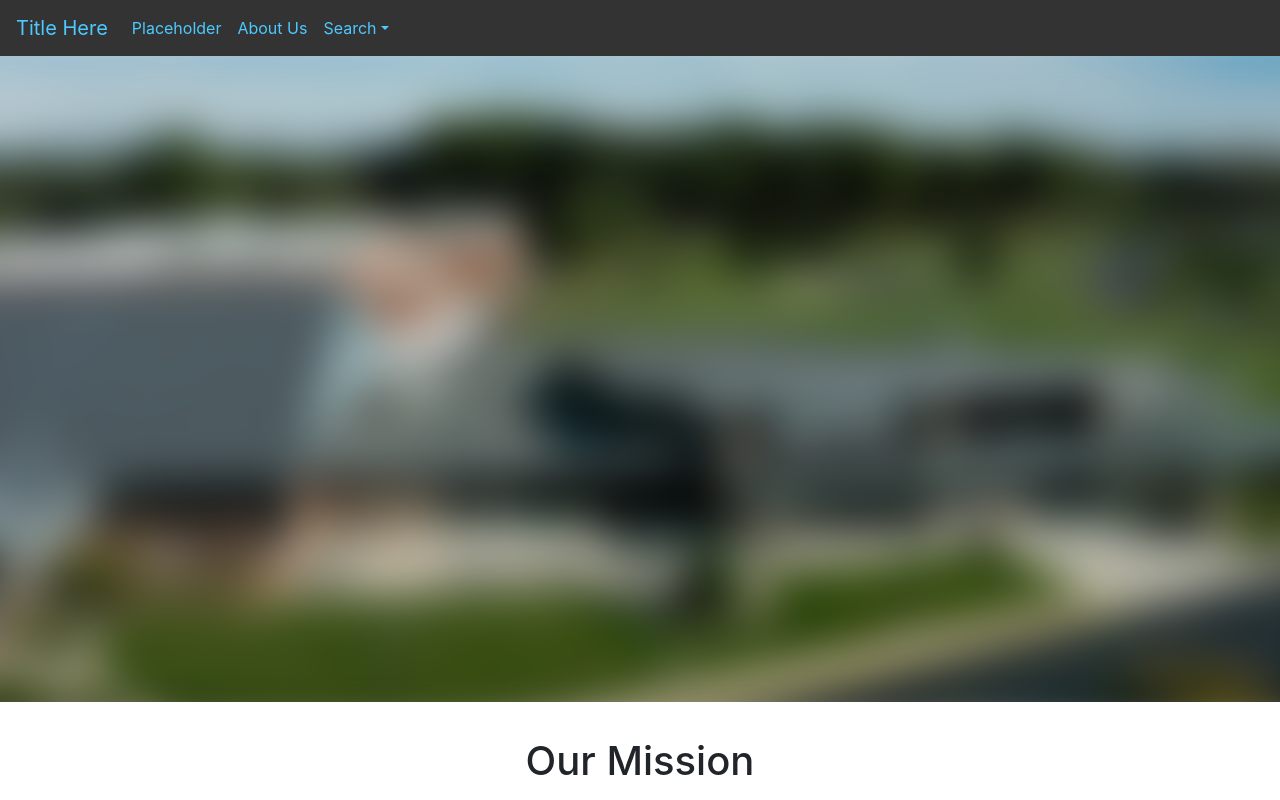
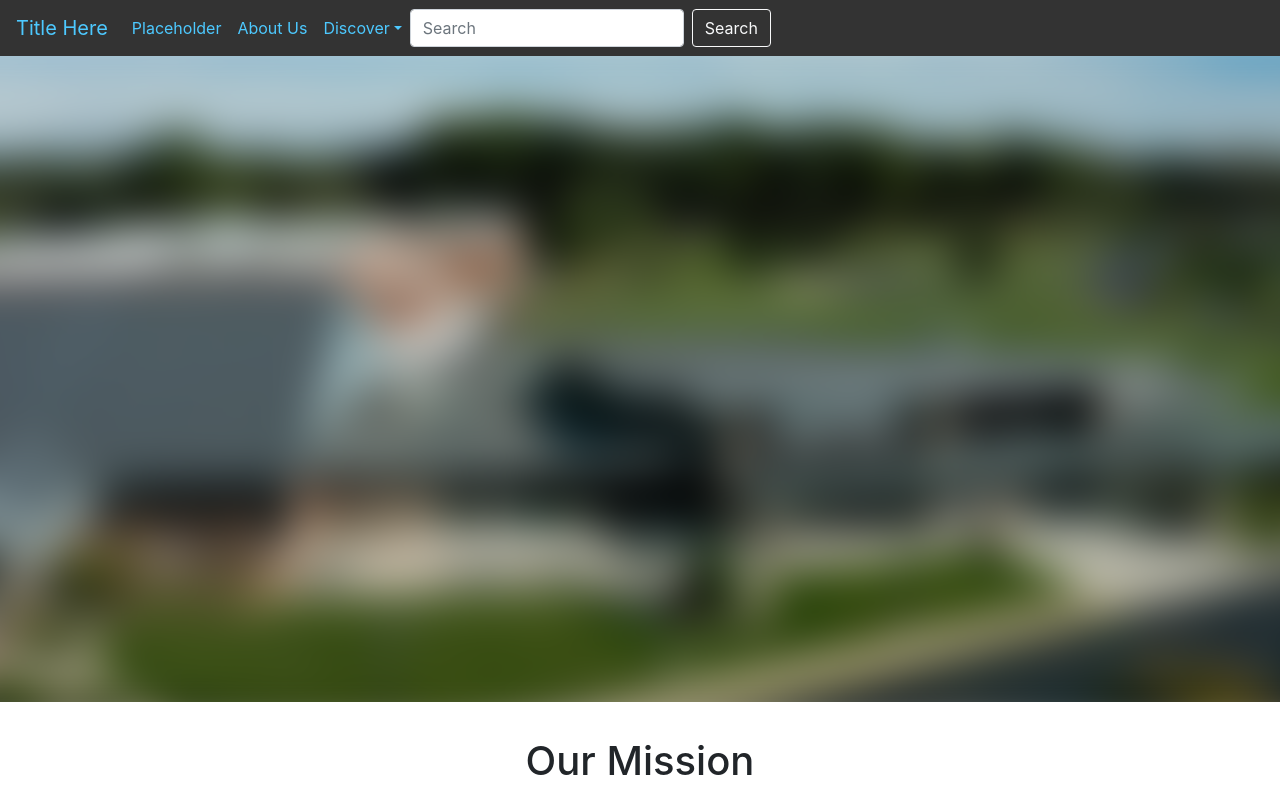
Before and after one commit to Aplank14/stc, a React (Create React App) app: page / in a window 1280 px wide. Shown: the top 800 px of the page. Built offline with nearby package versions, Linux system fonts and the light colour scheme.

Commit message:
Header Search Added

```diff
--- a/src/components/Header.js
+++ b/src/components/Header.js
@@ -1,11 +1,11 @@
 import React from 'react'
 import {Link} from 'react-router-dom'
-import {Navbar, NavDropdown, Nav} from 'react-bootstrap'
+import {Navbar, NavDropdown, Nav, Form, FormControl, Button} from 'react-bootstrap'
 
 const Header = () => {
   return (
     <header>
-      <Navbar className="headerBackground" expand="lg">
+      <Navbar className="headerBackground" variant="dark" expand="lg">
         <Navbar.Brand>
           <Link to="/" className="linkLightBlue">
             Title Here
@@ -20,10 +20,14 @@ const Header = () => {
             <Nav.Link href="/about">
               <div className="headerTitle">About Us</div>
             </Nav.Link>
-            <NavDropdown title="Search" style={{color: 'blue'}} id="basic-navbar-nav">
+            <NavDropdown title="Discover" variant="dark" id="basic-navbar-nav">
               <NavDropdown.Item href="/business">By Business</NavDropdown.Item>
               <NavDropdown.Item href="/city">By Location</NavDropdown.Item>
             </NavDropdown>
+            <Form inline>
+              <FormControl type="text" placeholder="Search" className="mr-sm-2" />
+              <Button variant="outline-light">Search</Button>
+            </Form>
           </Nav>
 
           {/* Search Box
```
